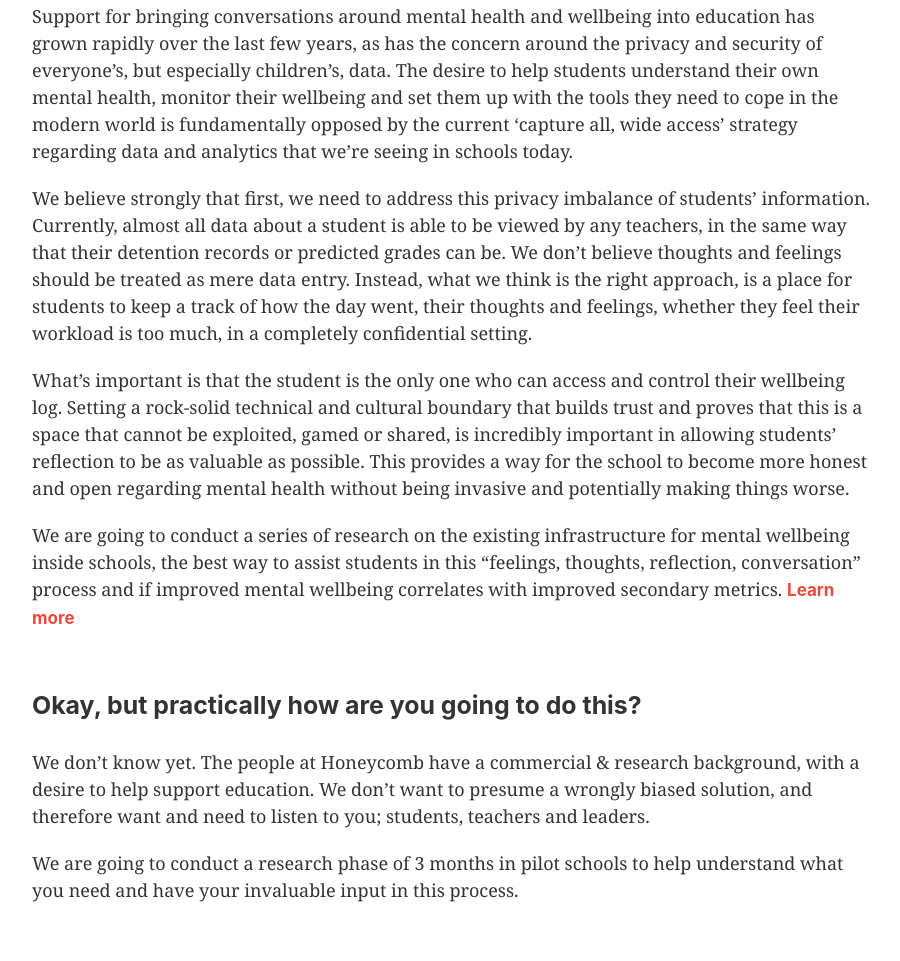
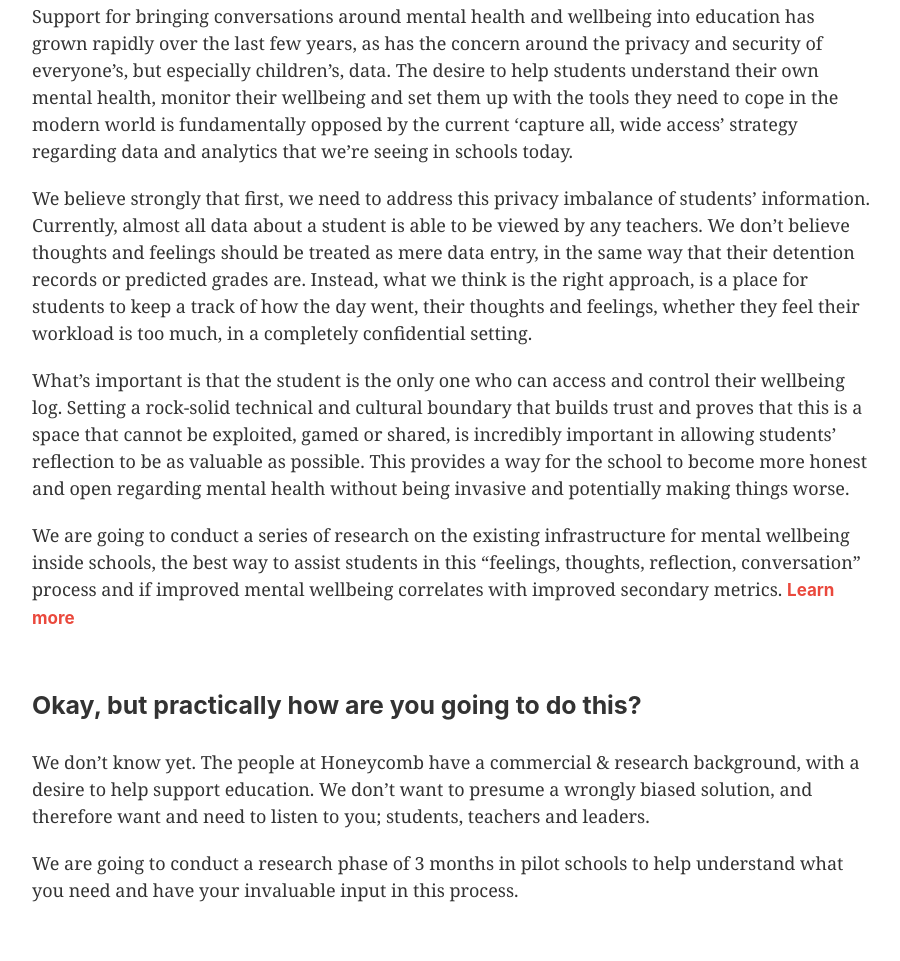
Before and after one commit to projecthoneycomb/new.projecthoneycomb.org, a Gatsby site: page / in a window 1280 px wide. Shown: the part 1916-2877 px from the top of the page, without its empty margins (188-1088 px from the left). Built offline with nearby package versions, Linux system fonts and the light colour scheme; Gatsby itself is replaced by a stand-in of ours.

Commit message:
Changed wording

```diff
--- a/src/pages/index.js
+++ b/src/pages/index.js
@@ -24,7 +24,7 @@ const IndexPage = () => {
     <p>We want to replicate the best of the 18F model, whilst making sure it's easy for grass roots creativity to flourish within it. <a class="inline" href="/platform">Learn more</a></p>
     <h3>A private space for student’s mental wellbeing</h3>
     <p>Support for bringing conversations around mental health and wellbeing into education has grown rapidly over the last few years, as has the concern around the privacy and security of everyone’s, but especially children’s, data. The desire to help students understand their own mental health, monitor their wellbeing and set them up with the tools they need to cope in the modern world is fundamentally opposed by the current ‘capture all, wide access’ strategy regarding data and analytics that we’re seeing in schools today.</p>
-    <p>We believe strongly that first, we need to address this privacy imbalance of students’ information. Currently, almost all data about a student is able to be viewed by any teachers, in the same way that their detention records or predicted grades can be. We don’t believe thoughts and feelings should be treated as mere data entry. Instead, what we think is the right approach, is a place for students to keep a track of how the day went, their thoughts and feelings, whether they feel their workload is too much, in a completely confidential setting.</p>
+    <p>We believe strongly that first, we need to address this privacy imbalance of students’ information. Currently, almost all data about a student is able to be viewed by any teachers. We don’t believe thoughts and feelings should be treated as mere data entry, in the same way that their detention records or predicted grades are. Instead, what we think is the right approach, is a place for students to keep a track of how the day went, their thoughts and feelings, whether they feel their workload is too much, in a completely confidential setting.</p>
     <p>What’s important is that the student is the only one who can access and control their wellbeing log. Setting a rock-solid technical and cultural boundary that builds trust and proves that this is a space that cannot be exploited, gamed or shared, is incredibly important in allowing students’ reflection to be as valuable as possible. This provides a way for the school to become more honest and open regarding mental health without being invasive and potentially making things worse.</p>
     <p>We are going to conduct a series of research on the existing infrastructure for mental wellbeing inside schools, the best way to assist students in this “feelings, thoughts, reflection, conversation” process and if improved mental wellbeing correlates with improved secondary metrics. <a class="inline" href="/wellbeing">Learn more</a></p>
     <h3>Okay, but practically how are you going to do this?</h3>
```
